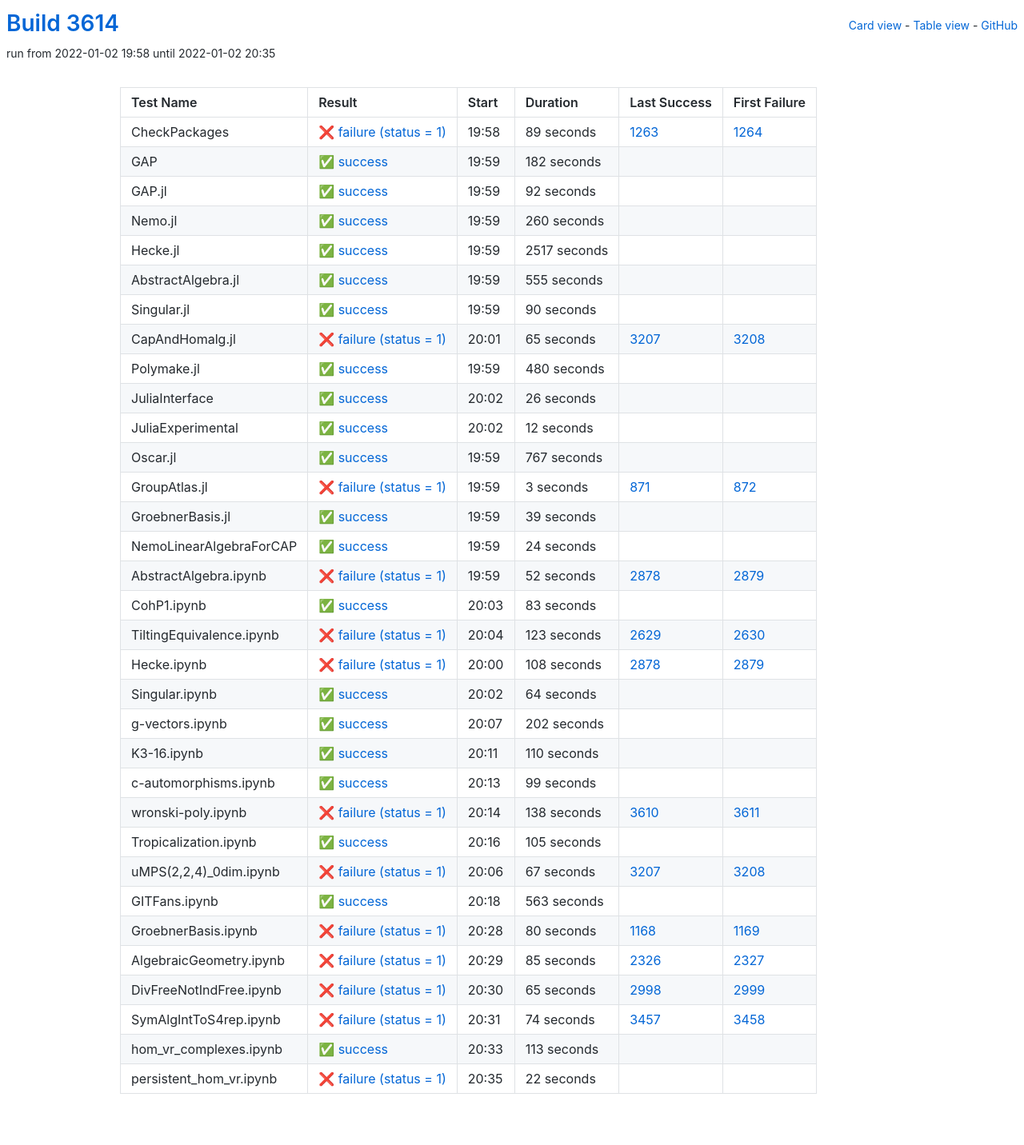
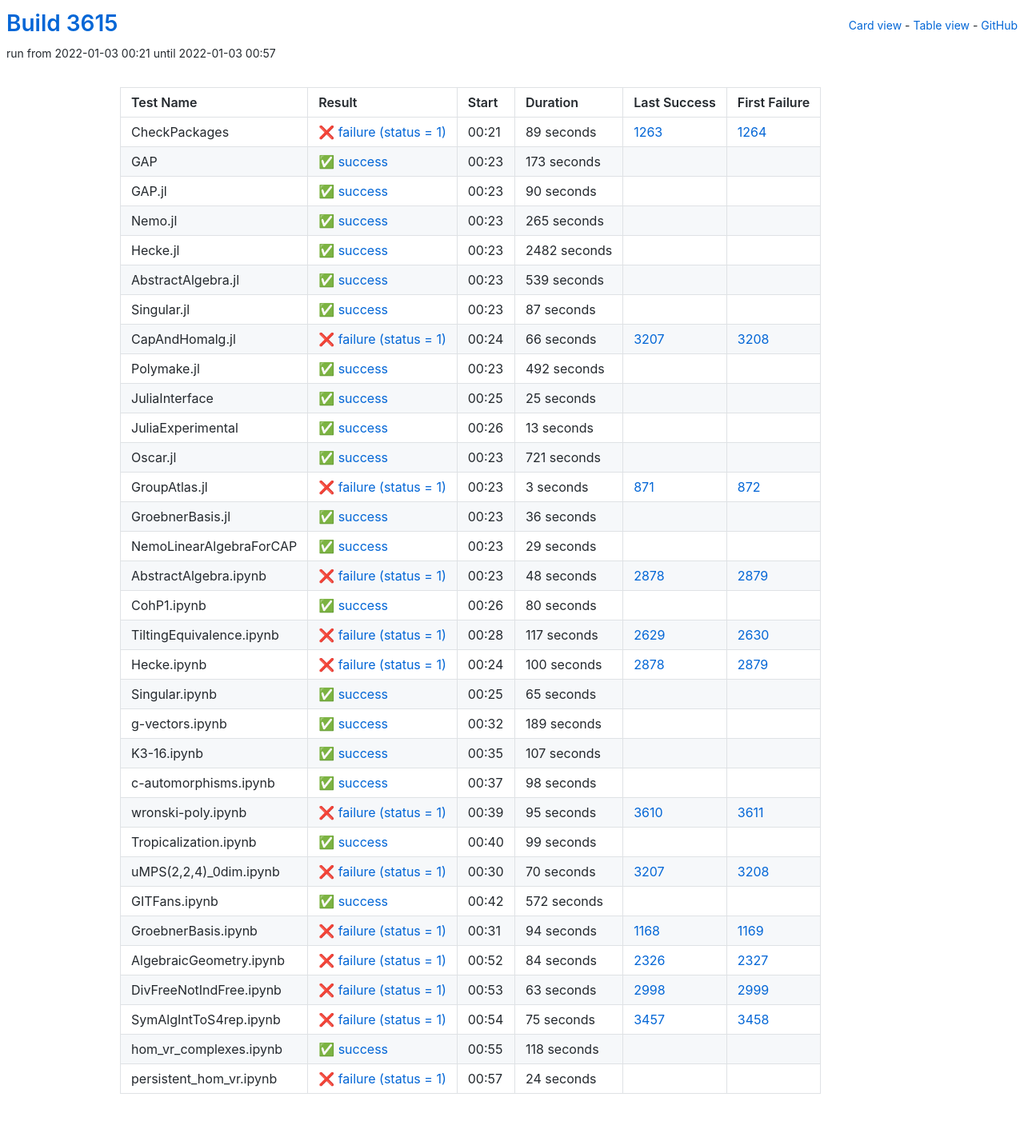
Before and after one commit to oscar-system/oscar-ci-status-stable, a Jekyll site: the page built from table.html, in a window 1280 px wide. Shown: the whole page at 80% size. Built offline with Jekyll 4.4.1, drawn with Linux system fonts in a browser that asks for light colours.

Commit message:
Build #3615

```diff
--- a/_data/ci.yml
+++ b/_data/ci.yml
@@ -1,6 +1,6 @@
 ---
-build: 3614
-build_url: https://oscarci.mathematik.uni-kl.de/job/oscar-stable/3614/
+build: 3615
+build_url: https://oscarci.mathematik.uni-kl.de/job/oscar-stable/3615/
 job: oscar-stable
 organization: oscar-system
 repo: oscar-ci-status-stable
@@ -8,8 +8,8 @@ repourl: https://github.com/oscar-system/oscar-ci-status-stable
 tests:
 - name: CheckPackages
   id: checkpackages
-  log: https://oscarci.mathematik.uni-kl.de/job/oscar-stable/3614/artifact/logs/build-3614/CheckPackages.log
-  start: 2022-01-02 19:58
+  log: https://oscarci.mathematik.uni-kl.de/job/oscar-stable/3615/artifact/logs/build-3615/CheckPackages.log
+  start: 2022-01-03 00:21
   success: false
   exitcode: 1
   status: failure
@@ -20,68 +20,20 @@ tests:
   first_failure_url: https://oscarci.mathematik.uni-kl.de/job/oscar-stable/1264/
 - name: GAP
   id: gap
-  log: https://oscarci.mathematik.uni-kl.de/job/oscar-stable/3614/artifact/logs/build-3614/GAP.log
-  start: 2022-01-02 19:59
+  log: https://oscarci.mathematik.uni-kl.de/job/oscar-stable/3615/artifact/logs/build-3615/GAP.log
+  start: 2022-01-03 00:23
   success: true
   exitcode: 0
   status: success
-  duration: 182
+  duration: 173
   last_success: false
   last_success_url:
   first_failure: false
   first_failure_url:
 - name: GAP.jl
   id: gap-jl
-  log: https://oscarci.mathematik.uni-kl.de/job/oscar-stable/3614/artifact/logs/build-3614/GAP.jl.log
-  start: 2022-01-02 19:59
-  success: true
-  exitcode: 0
-  status: success
-  duration: 92
-  last_success: false
-  last_success_url:
-  first_failure: false
-  first_failure_url:
-- name: Nemo.jl
-  id: nemo-jl
-  log: https://oscarci.mathematik.uni-kl.de/job/oscar-stable/3614/artifact/logs/build-3614/Nemo.jl.log
-  start: 2022-01-02 19:59
-  success: true
-  exitcode: 0
-  status: success
-  duration: 260
-  last_success: false
-  last_success_url:
-  first_failure: false
-  first_failure_url:
-- name: Hecke.jl
-  id: hecke-jl
-  log: https://oscarci.mathematik.uni-kl.de/job/oscar-stable/3614/artifact/logs/build-3614/Hecke.jl.log
-  start: 2022-01-02 19:59
-  success: true
-  exitcode: 0
-  status: success
-  duration: 2517
-  last_success: false
-  last_success_url:
-  first_failure: false
-  first_failure_url:
-- name: AbstractAlgebra.jl
-  id: abstractalgebra-jl
-  log: https://oscarci.mathematik.uni-kl.de/job/oscar-stable/3614/artifact/logs/build-3614/AbstractAlgebra.jl.log
-  start: 2022-01-02 19:59
-  success: true
-  exitcode: 0
-  status: success
-  duration: 555
-  last_success: false
-  last_success_url:
-  first_failure: false
-  first_failure_url:
-- name: Singular.jl
-  id: singular-jl
-  log: https://oscarci.mathematik.uni-kl.de/job/oscar-stable/3614/artifact/logs/build-3614/Singular.jl.log
-  start: 2022-01-02 19:59
+  log: https://oscarci.mathematik.uni-kl.de/job/oscar-stable/3615/artifact/logs/build-3615/GAP.jl.log
+  start: 2022-01-03 00:23
   success: true
   exitcode: 0
   status: success
@@ -90,70 +42,118 @@ tests:
   last_success_url:
   first_failure: false
   first_failure_url:
+- name: Nemo.jl
+  id: nemo-jl
+  log: https://oscarci.mathematik.uni-kl.de/job/oscar-stable/3615/artifact/logs/build-3615/Nemo.jl.log
+  start: 2022-01-03 00:23
+  success: true
+  exitcode: 0
+  status: success
+  duration: 265
+  last_success: false
+  last_success_url:
+  first_failure: false
+  first_failure_url:
+- name: Hecke.jl
+  id: hecke-jl
+  log: https://oscarci.mathematik.uni-kl.de/job/oscar-stable/3615/artifact/logs/build-3615/Hecke.jl.log
+  start: 2022-01-03 00:23
+  success: true
+  exitcode: 0
+  status: success
+  duration: 2482
+  last_success: false
+  last_success_url:
+  first_failure: false
+  first_failure_url:
+- name: AbstractAlgebra.jl
+  id: abstractalgebra-jl
+  log: https://oscarci.mathematik.uni-kl.de/job/oscar-stable/3615/artifact/logs/build-3615/AbstractAlgebra.jl.log
+  start: 2022-01-03 00:23
+  success: true
+  exitcode: 0
+  status: success
+  duration: 539
+  last_success: false
+  last_success_url:
+  first_failure: false
+  first_failure_url:
+- name: Singular.jl
+  id: singular-jl
+  log: https://oscarci.mathematik.uni-kl.de/job/oscar-stable/3615/artifact/logs/build-3615/Singular.jl.log
+  start: 2022-01-03 00:23
+  success: true
+  exitcode: 0
+  status: success
+  duration: 87
+  last_success: false
+  last_success_url:
+  first_failure: false
+  first_failure_url:
 - name: CapAndHomalg.jl
   id: capandhomalg-jl
-  log: https://oscarci.mathematik.uni-kl.de/job/oscar-stable/3614/artifact/logs/build-3614/CapAndHomalg.jl.log
-  start: 2022-01-02 20:01
+  log: https://oscarci.mathematik.uni-kl.de/job/oscar-stable/3615/artifact/logs/build-3615/CapAndHomalg.jl.log
+  start: 2022-01-03 00:24
   success: false
   exitcode: 1
   status: failure
-  duration: 65
+  duration: 66
   last_success: 3207
   last_success_url: https://oscarci.mathematik.uni-kl.de/job/oscar-stable/3207/
   first_failure: 3208
   first_failure_url: https://oscarci.mathematik.uni-kl.de/job/oscar-stable/3208/
 - name: Polymake.jl
   id: polymake-jl
-  log: https://oscarci.mathematik.uni-kl.de/job/oscar-stable/3614/artifact/logs/build-3614/Polymake.jl.log
-  start: 2022-01-02 19:59
+  log: https://oscarci.mathematik.uni-kl.de/job/oscar-stable/3615/artifact/logs/build-3615/Polymake.jl.log
+  start: 2022-01-03 00:23
   success: true
   exitcode: 0
   status: success
-  duration: 480
+  duration: 492
   last_success: false
   last_success_url:
   first_failure: false
   first_failure_url:
 - name: JuliaInterface
   id: juliainterface
-  log: https://oscarci.mathematik.uni-kl.de/job/oscar-stable/3614/artifact/logs/build-3614/JuliaInterface.log
-  start: 2022-01-02 20:02
+  log: https://oscarci.mathematik.uni-kl.de/job/oscar-stable/3615/artifact/logs/build-3615/JuliaInterface.log
+  start: 2022-01-03 00:25
   success: true
   exitcode: 0
   status: success
-  duration: 26
+  duration: 25
   last_success: false
   last_success_url:
   first_failure: false
   first_failure_url:
 - name: JuliaExperimental
   id: juliaexperimental
-  log: https://oscarci.mathematik.uni-kl.de/job/oscar-stable/3614/artifact/logs/build-3614/JuliaExperimental.log
-  start: 2022-01-02 20:02
+  log: https://oscarci.mathematik.uni-kl.de/job/oscar-stable/3615/artifact/logs/build-3615/JuliaExperimental.log
+  start: 2022-01-03 00:26
   success: true
   exitcode: 0
   status: success
-  duration: 12
+  duration: 13
   last_success: false
   last_success_url:
   first_failure: false
   first_failure_url:
 - name: Oscar.jl
   id: oscar-jl
-  log: https://oscarci.mathematik.uni-kl.de/job/oscar-stable/3614/artifact/logs/build-3614/Oscar.jl.log
-  start: 2022-01-02 19:59
+  log: https://oscarci.mathematik.uni-kl.de/job/oscar-stable/3615/artifact/logs/build-3615/Oscar.jl.log
+  start: 2022-01-03 00:23
   success: true
   exitcode: 0
   status: success
-  duration: 767
+  duration: 721
   last_success: false
   last_success_url:
   first_failure: false
   first_failure_url:
 - name: GroupAtlas.jl
   id: groupatlas-jl
-  log: https://oscarci.mathematik.uni-kl.de/job/oscar-stable/3614/artifact/logs/build-3614/GroupAtlas.jl.log
-  start: 2022-01-02 19:59
+  log: https://oscarci.mathematik.uni-kl.de/job/oscar-stable/3615/artifact/logs/build-3615/GroupAtlas.jl.log
+  start: 2022-01-03 00:23
   success: false
   exitcode: 1
   status: failure
@@ -164,116 +164,140 @@ tests:
   first_failure_url: https://oscarci.mathematik.uni-kl.de/job/oscar-stable/872/
 - name: GroebnerBasis.jl
   id: groebnerbasis-jl
-  log: https://oscarci.mathematik.uni-kl.de/job/oscar-stable/3614/artifact/logs/build-3614/GroebnerBasis.jl.log
-  start: 2022-01-02 19:59
+  log: https://oscarci.mathematik.uni-kl.de/job/oscar-stable/3615/artifact/logs/build-3615/GroebnerBasis.jl.log
+  start: 2022-01-03 00:23
   success: true
   exitcode: 0
   status: success
-  duration: 39
+  duration: 36
   last_success: false
   last_success_url:
   first_failure: false
   first_failure_url:
 - name: NemoLinearAlgebraForCAP
   id: nemolinearalgebraforcap
-  log: https://oscarci.mathematik.uni-kl.de/job/oscar-stable/3614/artifact/logs/build-3614/NemoLinearAlgebraForCAP.log
-  start: 2022-01-02 19:59
+  log: https://oscarci.mathematik.uni-kl.de/job/oscar-stable/3615/artifact/logs/build-3615/NemoLinearAlgebraForCAP.log
+  start: 2022-01-03 00:23
   success: true
   exitcode: 0
   status: success
-  duration: 24
+  duration: 29
   last_success: false
   last_success_url:
   first_failure: false
   first_failure_url:
 - name: AbstractAlgebra.ipynb
   id: abstractalgebra-ipynb
-  log: https://oscarci.mathematik.uni-kl.de/job/oscar-stable/3614/artifact/logs/build-3614/AbstractAlgebra.ipynb.log
-  start: 2022-01-02 19:59
+  log: https://oscarci.mathematik.uni-kl.de/job/oscar-stable/3615/artifact/logs/build-3615/AbstractAlgebra.ipynb.log
+  start: 2022-01-03 00:23
   success: false
   exitcode: 1
   status: failure
-  duration: 52
+  duration: 48
   last_success: 2878
   last_success_url: https://oscarci.mathematik.uni-kl.de/job/oscar-stable/2878/
   first_failure: 2879
   first_failure_url: https://oscarci.mathematik.uni-kl.de/job/oscar-stable/2879/
 - name: CohP1.ipynb
   id: cohp1-ipynb
-  log: https://oscarci.mathematik.uni-kl.de/job/oscar-stable/3614/artifact/logs/build-3614/CohP1.ipynb.log
-  start: 2022-01-02 20:03
+  log: https://oscarci.mathematik.uni-kl.de/job/oscar-stable/3615/artifact/logs/build-3615/CohP1.ipynb.log
+  start: 2022-01-03 00:26
   success: true
   exitcode: 0
   status: success
-  duration: 83
+  duration: 80
   last_success: false
   last_success_url:
   first_failure: false
   first_failure_url:
 - name: TiltingEquivalence.ipynb
   id: tiltingequivalence-ipynb
-  log: https://oscarci.mathematik.uni-kl.de/job/oscar-stable/3614/artifact/logs/build-3614/TiltingEquivalence.ipynb.log
-  start: 2022-01-02 20:04
+  log: https://oscarci.mathematik.uni-kl.de/job/oscar-stable/3615/artifact/logs/build-3615/TiltingEquivalence.ipynb.log
+  start: 2022-01-03 00:28
   success: false
   exitcode: 1
   status: failure
-  duration: 123
+  duration: 117
   last_success: 2629
   last_success_url: https://oscarci.mathematik.uni-kl.de/job/oscar-stable/2629/
   first_failure: 2630
   first_failure_url: https://oscarci.mathematik.uni-kl.de/job/oscar-stable/2630/
 - name: Hecke.ipynb
   id: hecke-ipynb
-  log: https://oscarci.mathematik.uni-kl.de/job/oscar-stable/3614/artifact/logs/build-3614/Hecke.ipynb.log
-  start: 2022-01-02 20:00
+  log: https://oscarci.mathematik.uni-kl.de/job/oscar-stable/3615/artifact/logs/build-3615/Hecke.ipynb.log
+  start: 2022-01-03 00:24
   success: false
   exitcode: 1
   status: failure
-  duration: 108
+  duration: 100
   last_success: 2878
   last_success_url: https://oscarci.mathematik.uni-kl.de/job/oscar-stable/2878/
   first_failure: 2879
   first_failure_url: https://oscarci.mathematik.uni-kl.de/job/oscar-stable/2879/
 - name: Singular.ipynb
   id: singular-ipynb
-  log: https://oscarci.mathematik.uni-kl.de/job/oscar-stable/3614/artifact/logs/build-3614/Singular.ipynb.log
-  start: 2022-01-02 20:02
+  log: https://oscarci.mathematik.uni-kl.de/job/oscar-stable/3615/artifact/logs/build-3615/Singular.ipynb.log
+  start: 2022-01-03 00:25
   success: true
   exitcode: 0
   status: success
-  duration: 64
+  duration: 65
   last_success: false
   last_success_url:
   first_failure: false
   first_failure_url:
 - name: g-vectors.ipynb
   id: g-vectors-ipynb
-  log: https://oscarci.mathematik.uni-kl.de/job/oscar-stable/3614/artifact/logs/build-3614/g-vectors.ipynb.log
-  start: 2022-01-02 20:07
+  log: https://oscarci.mathematik.uni-kl.de/job/oscar-stable/3615/artifact/logs/build-3615/g-vectors.ipynb.log
+  start: 2022-01-03 00:32
   success: true
   exitcode: 0
   status: success
-  duration: 202
+  duration: 189
   last_success: false
   last_success_url:
   first_failure: false
   first_failure_url:
 - name: K3-16.ipynb
   id: k3-16-ipynb
-  log: https://oscarci.mathematik.uni-kl.de/job/oscar-stable/3614/artifact/logs/build-3614/K3-16.ipynb.log
-  start: 2022-01-02 20:11
+  log: https://oscarci.mathematik.uni-kl.de/job/oscar-stable/3615/artifact/logs/build-3615/K3-16.ipynb.log
+  start: 2022-01-03 00:35
   success: true
   exitcode: 0
   status: success
-  duration: 110
+  duration: 107
   last_success: false
   last_success_url:
   first_failure: false
   first_failure_url:
 - name: c-automorphisms.ipynb
   id: c-automorphisms-ipynb
-  log: https://oscarci.mathematik.uni-kl.de/job/oscar-stable/3614/artifact/logs/build-3614/c-automorphisms.ipynb.log
-  start: 2022-01-02 20:13
+  log: https://oscarci.mathematik.uni-kl.de/job/oscar-stable/3615/artifact/logs/build-3615/c-automorphisms.ipynb.log
+  start: 2022-01-03 00:37
+  success: true
+  exitcode: 0
+  status: success
+  duration: 98
+  last_success: false
+  last_success_url:
+  first_failure: false
+  first_failure_url:
+- name: wronski-poly.ipynb
+  id: wronski-poly-ipynb
+  log: https://oscarci.mathematik.uni-kl.de/job/oscar-stable/3615/artifact/logs/build-3615/wronski-poly.ipynb.log
+  start: 2022-01-03 00:39
+  success: false
+  exitcode: 1
+  status: failure
+  duration: 95
+  last_success: 3610
+  last_success_url: https://oscarci.mathematik.uni-kl.de/job/oscar-stable/3610/
+  first_failure: 3611
+  first_failure_url: https://oscarci.mathematik.uni-kl.de/job/oscar-stable/3611/
+- name: Tropicalization.ipynb
+  id: tropicalization-ipynb
+  log: https://oscarci.mathematik.uni-kl.de/job/oscar-stable/3615/artifact/logs/build-3615/Tropicalization.ipynb.log
+  start: 2022-01-03 00:40
   success: true
   exitcode: 0
   status: success
@@ -282,122 +306,98 @@ tests:
   last_success_url:
   first_failure: false
   first_failure_url:
-- name: wronski-poly.ipynb
-  id: wronski-poly-ipynb
-  log: https://oscarci.mathematik.uni-kl.de/job/oscar-stable/3614/artifact/logs/build-3614/wronski-poly.ipynb.log
-  start: 2022-01-02 20:14
+- name: uMPS(2,2,4)_0dim.ipynb
+  id: umps-2-2-4-0dim-ipynb
+  log: https://oscarci.mathematik.uni-kl.de/job/oscar-stable/3615/artifact/logs/build-3615/uMPS-2-2-4-_0dim.ipynb.log
+  start: 2022-01-03 00:30
   success: false
   exitcode: 1
   status: failure
-  duration: 138
-  last_success: 3610
-  last_success_url: https://oscarci.mathematik.uni-kl.de/job/oscar-stable/3610/
-  first_failure: 3611
-  first_failure_url: https://oscarci.mathematik.uni-kl.de/job/oscar-stable/3611/
-- name: Tropicalization.ipynb
-  id: tropicalization-ipynb
-  log: https://oscarci.mathematik.uni-kl.de/job/oscar-stable/3614/artifact/logs/build-3614/Tropicalization.ipynb.log
-  start: 2022-01-02 20:16
-  success: true
-  exitcode: 0
-  status: success
-  duration: 105
-  last_success: false
-  last_success_url:
-  first_failure: false
-  first_failure_url:
-- name: uMPS(2,2,4)_0dim.ipynb
-  id: umps-2-2-4-0dim-ipynb
-  log: https://oscarci.mathematik.uni-kl.de/job/oscar-stable/3614/artifact/logs/build-3614/uMPS-2-2-4-_0dim.ipynb.log
-  start: 2022-01-02 20:06
-  success: false
-  exitcode: 1
-  status: failure
-  duration: 67
+  duration: 70
   last_success: 3207
   last_success_url: https://oscarci.mathematik.uni-kl.de/job/oscar-stable/3207/
   first_failure: 3208
   first_failure_url: https://oscarci.mathematik.uni-kl.de/job/oscar-stable/3208/
 - name: GITFans.ipynb
   id: gitfans-ipynb
-  log: https://oscarci.mathematik.uni-kl.de/job/oscar-stable/3614/artifact/logs/build-3614/GITFans.ipynb.log
-  start: 2022-01-02 20:18
+  log: https://oscarci.mathematik.uni-kl.de/job/oscar-stable/3615/artifact/logs/build-3615/GITFans.ipynb.log
+  start: 2022-01-03 00:42
   success: true
   exitcode: 0
   status: success
-  duration: 563
+  duration: 572
   last_success: false
   last_success_url:
   first_failure: false
   first_failure_url:
 - name: GroebnerBasis.ipynb
   id: groebnerbasis-ipynb
-  log: https://oscarci.mathematik.uni-kl.de/job/oscar-stable/3614/artifact/logs/build-3614/GroebnerBasis.ipynb.log
-  start: 2022-01-02 20:28
+  log: https://oscarci.mathematik.uni-kl.de/job/oscar-stable/3615/artifact/logs/build-3615/GroebnerBasis.ipynb.log
+  start: 2022-01-03 00:31
   success: false
   exitcode: 1
   status: failure
-  duration: 80
+  duration: 94
   last_success: 1168
   last_success_url: https://oscarci.mathematik.uni-kl.de/job/oscar-stable/1168/
   first_failure: 1169
   first_failure_url: https://oscarci.mathematik.uni-kl.de/job/oscar-stable/1169/
 - name: AlgebraicGeometry.ipynb
   id: algebraicgeometry-ipynb
-  log: https://oscarci.mathematik.uni-kl.de/job/oscar-stable/3614/artifact/logs/build-3614/AlgebraicGeometry.ipynb.log
-  start: 2022-01-02 20:29
+  log: https://oscarci.mathematik.uni-kl.de/job/oscar-stable/3615/artifact/logs/build-3615/AlgebraicGeometry.ipynb.log
+  start: 2022-01-03 00:52
   success: false
   exitcode: 1
   status: failure
-  duration: 85
+  duration: 84
   last_success: 2326
   last_success_url: https://oscarci.mathematik.uni-kl.de/job/oscar-stable/2326/
   first_failure: 2327
   first_failure_url: https://oscarci.mathematik.uni-kl.de/job/oscar-stable/2327/
 - name: DivFreeNotIndFree.ipynb
   id: divfreenotindfree-ipynb
-  log: https://oscarci.mathematik.uni-kl.de/job/oscar-stable/3614/artifact/logs/build-3614/DivFreeNotIndFree.ipynb.log
-  start: 2022-01-02 20:30
+  log: https://oscarci.mathematik.uni-kl.de/job/oscar-stable/3615/artifact/logs/build-3615/DivFreeNotIndFree.ipynb.log
+  start: 2022-01-03 00:53
   success: false
   exitcode: 1
   status: failure
-  duration: 65
+  duration: 63
   last_success: 2998
   last_success_url: https://oscarci.mathematik.uni-kl.de/job/oscar-stable/2998/
   first_failure: 2999
   first_failure_url: https://oscarci.mathematik.uni-kl.de/job/oscar-stable/2999/
 - name: SymAlgIntToS4rep.ipynb
   id: symalginttos4rep-ipynb
-  log: https://oscarci.mathematik.uni-kl.de/job/oscar-stable/3614/artifact/logs/build-3614/SymAlgIntToS4rep.ipynb.log
-  start: 2022-01-02 20:31
+  log: https://oscarci.mathematik.uni-kl.de/job/oscar-stable/3615/artifact/logs/build-3615/SymAlgIntToS4rep.ipynb.log
+  start: 2022-01-03 00:54
   success: false
   exitcode: 1
   status: failure
-  duration: 74
+  duration: 75
   last_success: 3457
   last_success_url: https://oscarci.mathematik.uni-kl.de/job/oscar-stable/3457/
   first_failure: 3458
   first_failure_url: https://oscarci.mathematik.uni-kl.de/job/oscar-stable/3458/
 - name: hom_vr_complexes.ipynb
   id: hom-vr-complexes-ipynb
-  log: https://oscarci.mathematik.uni-kl.de/job/oscar-stable/3614/artifact/logs/build-3614/hom_vr_complexes.ipynb.log
-  start: 2022-01-02 20:33
+  log: https://oscarci.mathematik.uni-kl.de/job/oscar-stable/3615/artifact/logs/build-3615/hom_vr_complexes.ipynb.log
+  start: 2022-01-03 00:55
   success: true
   exitcode: 0
   status: success
-  duration: 113
+  duration: 118
   last_success: false
   last_success_url:
   first_failure: false
   first_failure_url:
 - name: persistent_hom_vr.ipynb
   id: persistent-hom-vr-ipynb
-  log: https://oscarci.mathematik.uni-kl.de/job/oscar-stable/3614/artifact/logs/build-3614/persistent_hom_vr.ipynb.log
-  start: 2022-01-02 20:35
+  log: https://oscarci.mathematik.uni-kl.de/job/oscar-stable/3615/artifact/logs/build-3615/persistent_hom_vr.ipynb.log
+  start: 2022-01-03 00:57
   success: false
   exitcode: 1
   status: failure
-  duration: 22
+  duration: 24
   last_success: false
   last_success_url:
   first_failure: false
```
Also changed, not shown: README.md.
